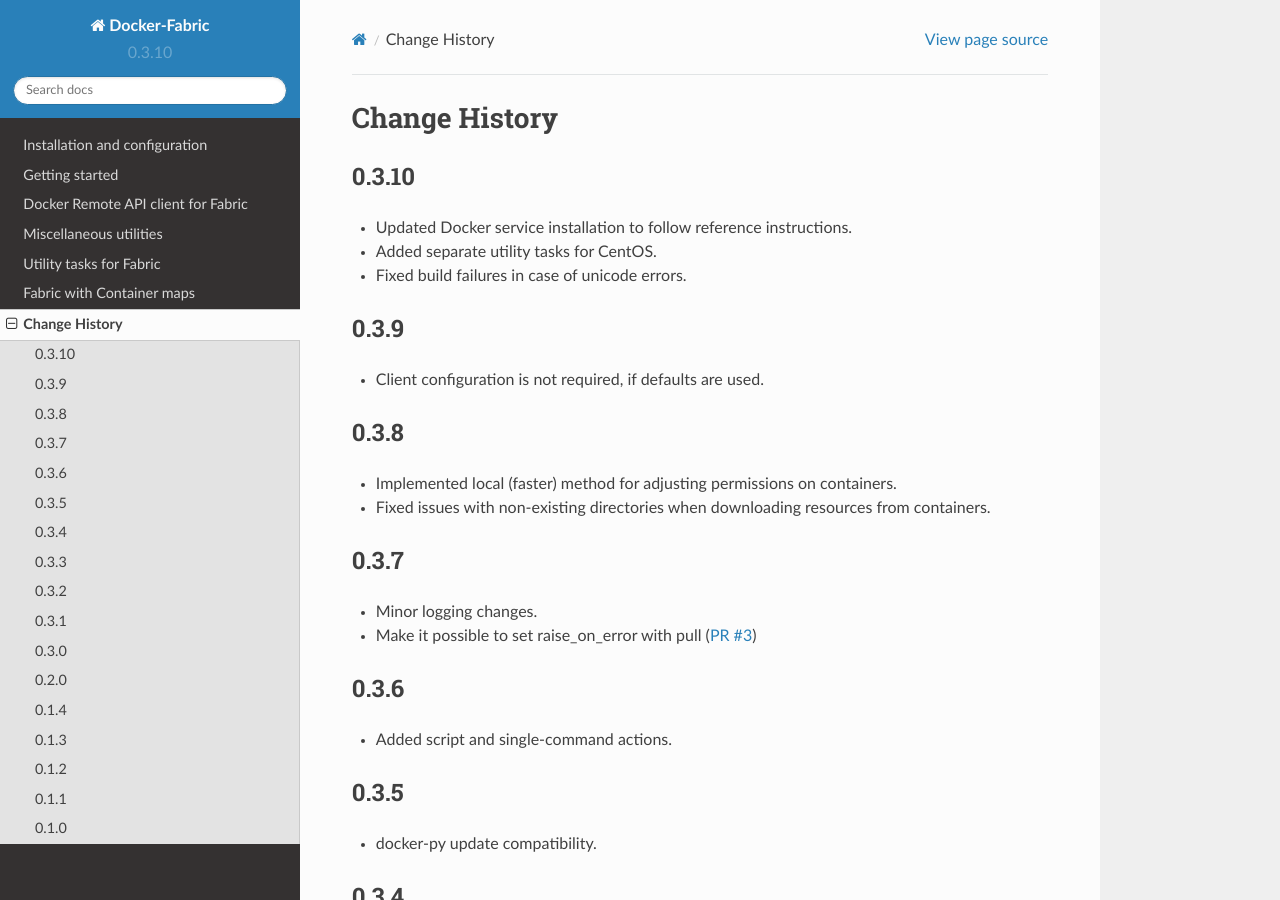
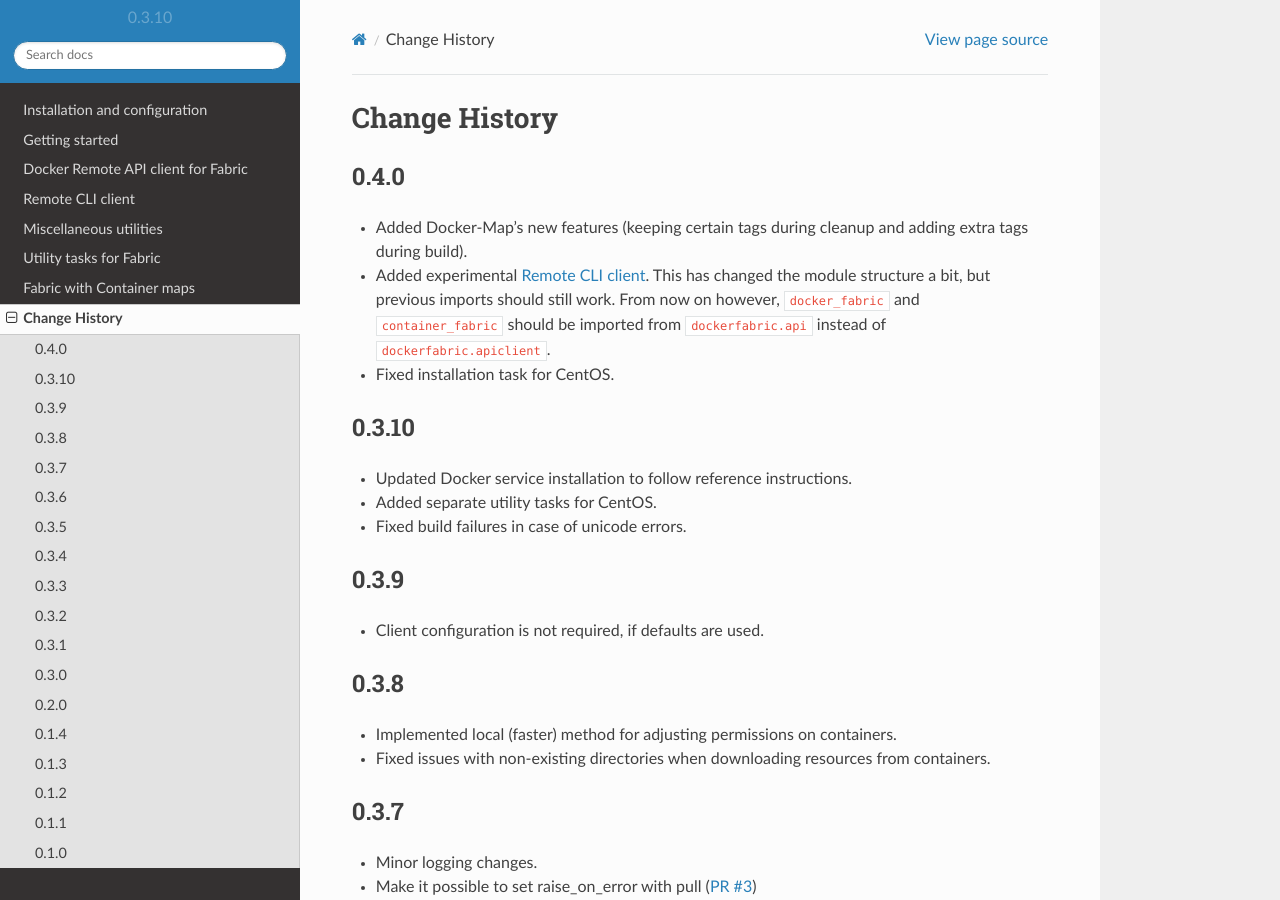
Before and after one commit to merll/docker-fabric, a Sphinx documentation site: the page built from docs/changes.rst, in a window 1280 px wide and 900 px high. Built offline with Sphinx 7.4.7 and the Read the Docs theme 2.0.0, drawn with Linux system fonts in a browser that asks for light colours.

Commit message:
Updated docs.

```diff
--- a/docs/changes.rst
+++ b/docs/changes.rst
@@ -2,6 +2,14 @@
 
 Change History
 ==============
+0.4.0
+-----
+* Added Docker-Map's new features (keeping certain tags during cleanup and adding extra tags during build).
+* Added experimental :ref:`cli_client`. This has changed the module structure a bit, but previous imports should still work.
+  From now on however, ``docker_fabric`` and ``container_fabric`` should be imported from ``dockerfabric.api`` instead
+  of ``dockerfabric.apiclient``.
+* Fixed installation task for CentOS.
+
 0.3.10
 ------
 * Updated Docker service installation to follow reference instructions.
--- a/docs/guide/apiclient.rst
+++ b/docs/guide/apiclient.rst
@@ -37,7 +37,7 @@
 
 For example, consider the following task::
 
-    from dockerfabric.apiclient import docker_fabric
+    from dockerfabric.api import docker_fabric
 
     @task
     def sample_task():
--- a/docs/guide/containers.rst
+++ b/docs/guide/containers.rst
@@ -69,7 +69,7 @@
 In order to use this configuration set, create a :class:`~dockerfabric.apiclient.ContainerFabric` instance from this
 map. For example, in order to launch the web server and all dependencies, run::
 
-    from dockerfabric.apiclient import container_fabric
+    from dockerfabric.api import container_fabric
 
     container_fabric().startup('web_server')
 
--- a/docs/guide/tasks.rst
+++ b/docs/guide/tasks.rst
@@ -142,7 +142,8 @@
 
 * :func:`~dockerfabric.tasks.cleanup_containers` removes all containers that have the `Exited` status;
 * :func:`~dockerfabric.tasks.cleanup_images` removes all untagged images, optionally with the argument ``True`` also
-  images without a `latest` tag.
+  images without a ``latest`` tag. Additional tags can be specified by setting the environment variable
+  ``docker_keep_tags``.
 * :func:`~dockerfabric.tasks.remove_all_containers` stops and removes all containers from the host.
 
 Image transfer
--- a/docs/index.rst
+++ b/docs/index.rst
@@ -27,6 +27,7 @@
    installation
    start
    guide/apiclient
+   guide/cli
    guide/utils
    guide/tasks
    guide/containers
```
Also changed, not shown: docs/guide/cli.rst (added, +28 -0 lines).
